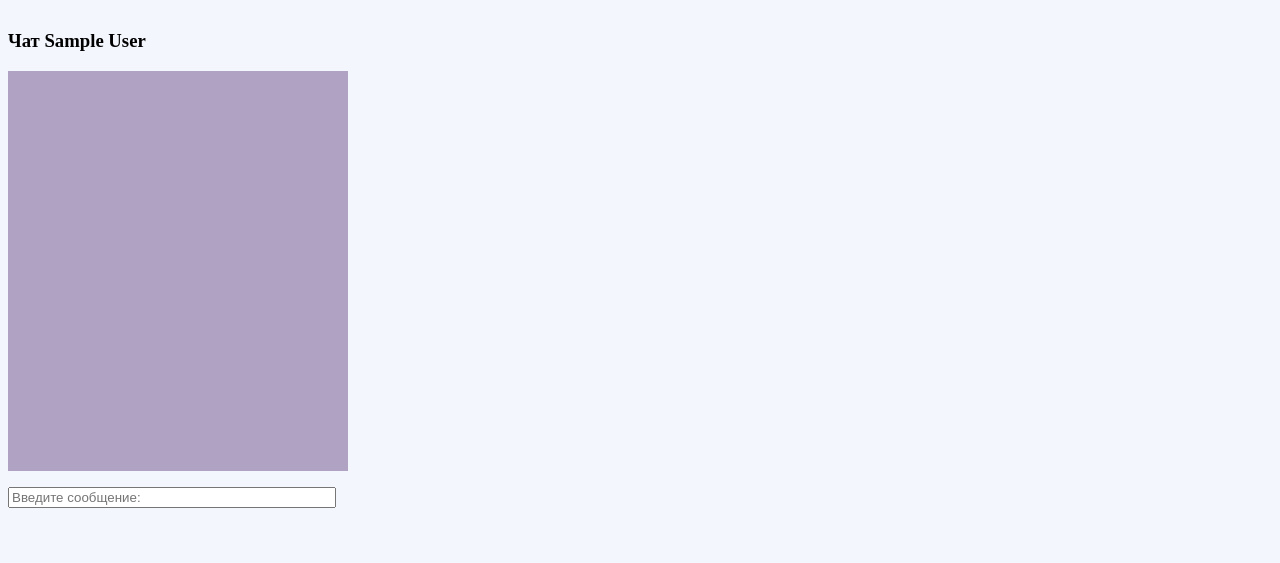
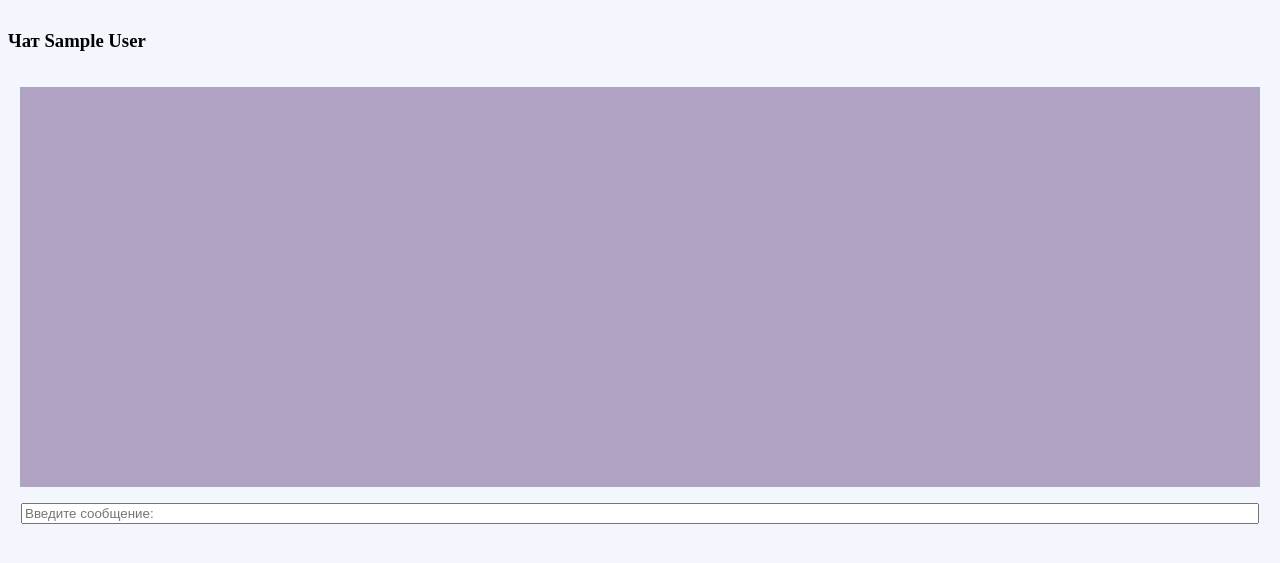
Before and after one commit to InowaR/FlaskChat, a Flask app: page /chat in a window 1280 px wide. Shown: the part 49-612 px from the top of the page. Run offline with Flask 3, Linux system fonts and the light colour scheme; the visitor is signed in with stand-in values (Sample User, id 1); data comes from the database, SQL or seed files in the repository; both versions use the stored data as it was after the commit; some libraries are stand-ins or nearby versions.

Commit message:
fixed a chat area

```diff
--- a/main.py
+++ b/main.py
@@ -36,7 +36,7 @@ def find_chat(chatname: str):
             add_user_to_chat(__login, chatname)
     else:
         message = ""
-    emit("list_find_chats", message, broadcast=True)
+    emit("list_find_chats", message, broadcast=False)
 
 
 @socketio.on("add_new_chat")
@@ -48,7 +48,7 @@ def add_chat(chatname: str):
         message = "Создан новый чат"
     else:
         message = "Чат уже существует"
-    emit("add_new_chat", message, broadcast=True)
+    emit("add_new_chat", message, broadcast=False)
 
 
 @app.route('/add_new_chat', methods=['GET'])
--- a/static/css/style.css
+++ b/static/css/style.css
@@ -54,8 +54,18 @@
     background-color: #0D47A1;
 }
 
+.chat-input {
+    display: flex;
+    justify-content: center;
+}
+
+
 .input-button {
     width: 320px;
+}
+
+.chat-input-button {
+    width: 1230px;
 }
 
 .list-chats-body-area {
@@ -87,10 +97,15 @@
     overflow-y: scroll;
 }
 
+.chat-main {
+    display: flex;
+    justify-content: center;
+}
+
 .chat-area {
     background-color: #B0A2C2;
     height: 400px;
-    width: 300px;
+    width: 1200px;
     overflow-y: scroll;
 }
 
--- a/static/js/resize_chat_window.js
+++ /dev/null
@@ -1,16 +0,0 @@
-$(document).ready(function() {
-    let minWidth = 50;
-    let minHeight = 50;
-    let maxWidth = 2000;
-    let maxHeight = 450;
-
-    $(".chat-area").resizable({
-        minWidth: minWidth,
-        minHeight: minHeight,
-        maxWidth: maxWidth,
-        maxHeight: maxHeight,
-        resize: function(event, ui) {
-            $(".input-button").width(ui.size.width + 20);
-        }
-    });
-});
--- a/templates/chat.html
+++ b/templates/chat.html
@@ -6,7 +6,6 @@
         <link rel="stylesheet" href="{{ url_for('static', filename='css/style.css') }}">
 		<script src="https://cdn.socket.io/4.7.2/socket.io.min.js"></script>
 		<script src="https://cdnjs.cloudflare.com/ajax/libs/jquery/3.6.0/jquery.min.js"></script>
-		<script src="https://cdnjs.cloudflare.com/ajax/libs/jqueryui/1.12.1/jquery-ui.min.js"></script>
     </head>
     <body class="body">
 		<div class="header">
@@ -23,7 +22,7 @@
 			</div>
 		</div>
 		<h3 id="chatname" data-name="{{ chatname }}" >Чат {{ chatname }}</h3>
-		<div id="chat" data-login="{{ login }}">
+		<div class="chat-main" id="chat" data-login="{{ login }}">
 			<ul class="chat-area" id="chat_messages">
 				{% for message in list_messages %}
 					<div class="my_chats_links" id="my_links" {% if message[0] == login %} style="justify-content: flex-end" {% endif %}>
@@ -36,10 +35,11 @@
 					</div>
 				{% endfor %}
 			</ul>
-			<input class="input-button" type="text" id="message" placeholder="Введите сообщение:">
+		</div>
+		<div class="chat-input">
+			<input class="chat-input-button" type="text" id="message" placeholder="Введите сообщение:">
 		</div>
 		<script src="{{ url_for('static', filename='js/chat.js') }}"></script>
-		<script src="{{ url_for('static', filename='js/resize_chat_window.js') }}"></script>
 		<script src="{{ url_for('static', filename='js/alert_delete.js') }}"></script>
     </body>
 </html>
```
Also changed, not shown: model/site.db.
